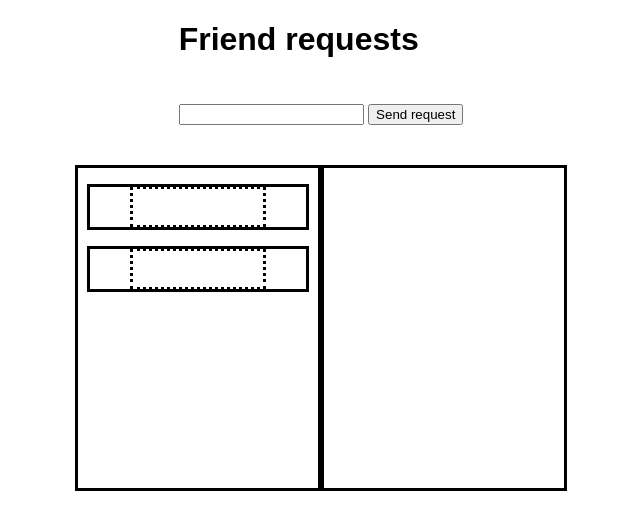
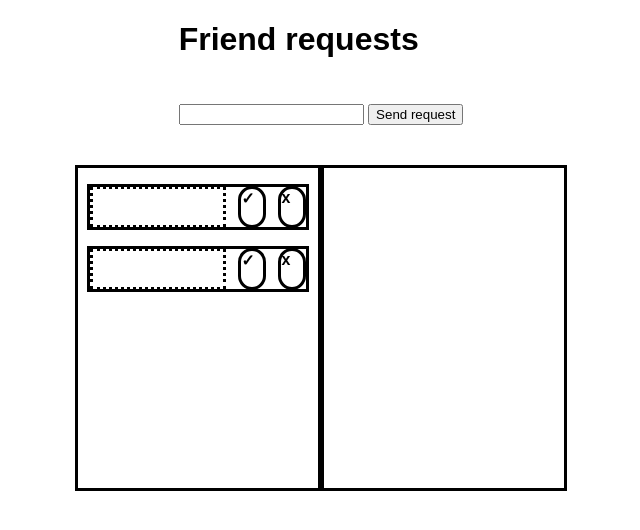
Before and after one commit to cjlangan/friend-locator, a Flask app: template templates/add_friends.html in a window 1280 px wide. Shown: the top 530 px of the page, without its empty margins (319-959 px from the left). Run offline with Flask 3, Linux system fonts and the light colour scheme; the template is opened without the code that fills it, so the values that code supplies are empty.

Commit message:
more progress

```diff
--- a/static/friend_requests.js
+++ b/static/friend_requests.js
@@ -22,6 +22,18 @@ function create_incoming_request_card(name) {
     textbox.style.height= "90%";
     textbox.style.border= "dotted";
     card.appendChild(textbox);
+    accept_button = document.createElement("div")
+    reject_button = document.createElement("div")
+    accept_button.classList.add("request_button")
+    reject_button.classList.add("request_button")
+    button_text_box1 = document.createElement("div")
+    button_text_box2 = document.createElement("div")
+    accept_button.appendChild(button_text_box1)
+    reject_button.appendChild(button_text_box2)
+    button_text_box1.innerText = "✓"
+    button_text_box2.innerText = "x"
+    card.appendChild(accept_button);
+    card.appendChild(reject_button);
     return card;
 }
 
--- a/static/style.css
+++ b/static/style.css
@@ -144,7 +144,7 @@ body {
 
 .request_card {
     display: flex;
-    justify-content: center;
+    justify-content: space-between;
     align-items: center;
     border: solid;
     width: 90%;
@@ -161,7 +161,12 @@ body {
     flex-direction: column;
 }
 
+
 .request_button {
-    height: 10%;
-    background-color: blue;
+    height: 90%;
+    width: 10%;
+    border: solid;
+    border-radius: 10vmin;
+    justify-content: center;
+    align-items: center;
 }
```
